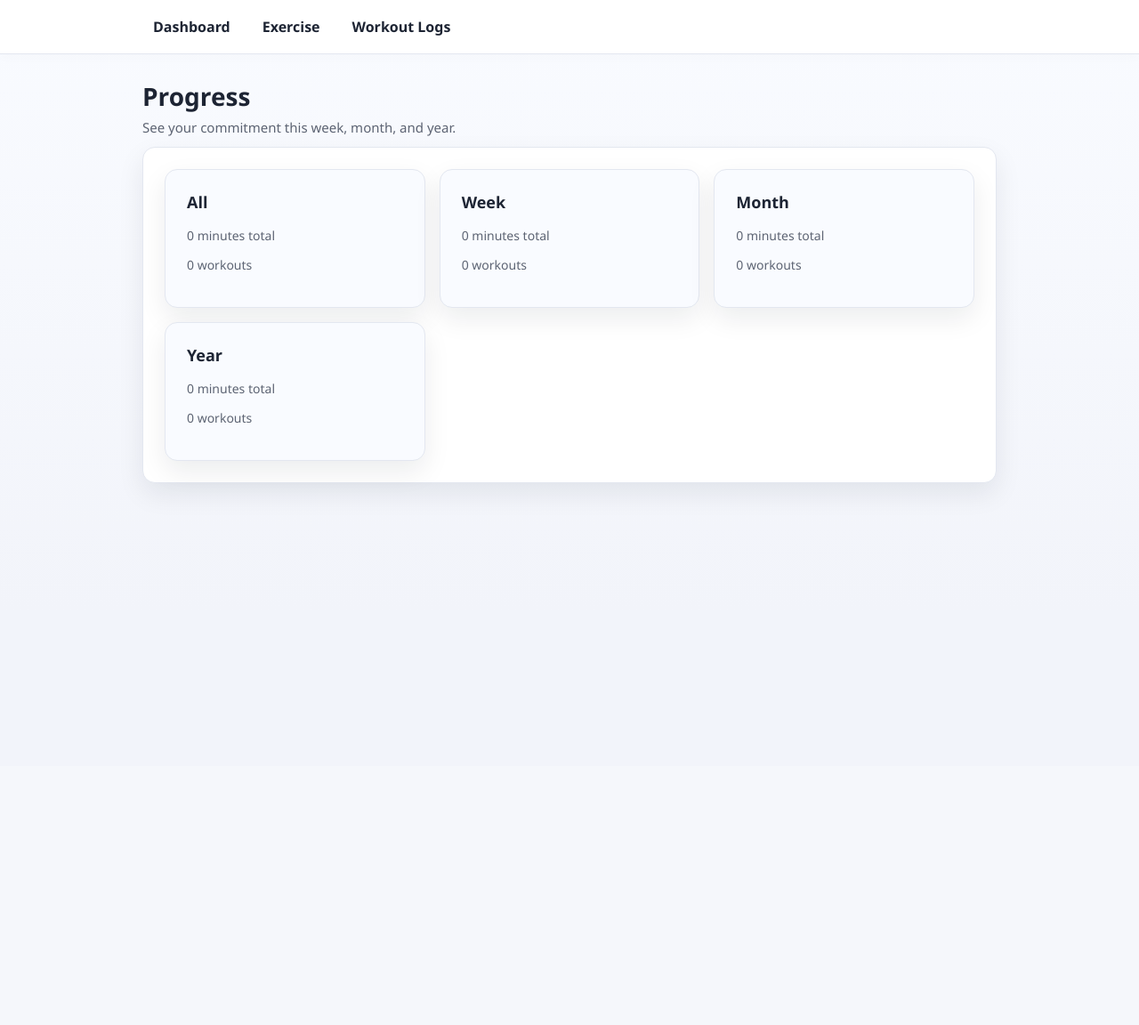
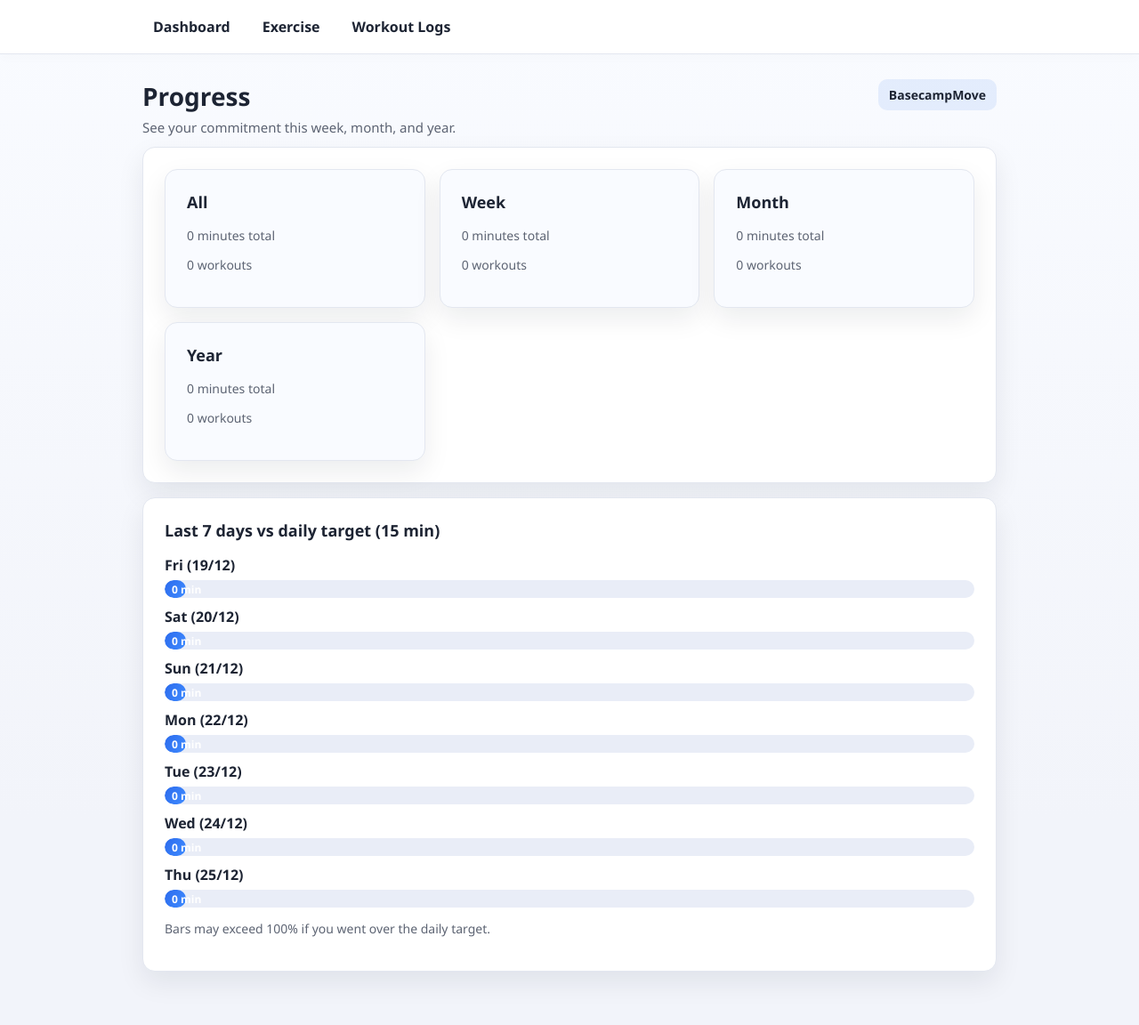
Before and after one commit to Ollie9T7/Exercise, a Flask app: page /exercise/progress in a window 1280 px wide. Shown: the whole page at 89% size. Before the commit the page ends 554 px from the top, so only its background shows below. Run offline with Flask 3, Linux system fonts and the light colour scheme; the visitor is signed in with stand-in values (Sample User, id 1).

Commit message:
NEW FEATURES

```diff
--- a/exercise_app/routes.py
+++ b/exercise_app/routes.py
@@ -22,6 +22,7 @@ from basecamp_core import login_required, admin_required, log_action, BASE_DIR
 
 
 WARMUP_CATEGORY_OPTIONS = ["cardio", "upper", "legs", "full-body", "mobility", "core", "stretch", "mixed"]
+DAILY_MINUTES_TARGET = 15
 
 
 def _paths():
@@ -81,6 +82,7 @@ def _append_workout_log_entry(state: dict):
         "warmups": state.get("warmups", []),
         "steps": state.get("steps", []),
         "rating": state.get("rating"),
+        "type": "guided",
     }
     append_workout_log(log_path, entry)
     return entry
@@ -152,6 +154,14 @@ def setup():
 
     # GET
     return render_template("exercise/setup.html", user=_get_logged_in_name())
+
+
+@exercise_bp.route("/home", methods=["GET"])
+@login_required
+def home():
+    username = session.get("username")
+    log_action(username, "exercise_home_view")
+    return render_template("exercise/home.html")
 
 @exercise_bp.route("/warmup", methods=["GET", "POST"])
 @login_required
@@ -276,6 +286,9 @@ def workout_logs():
                         entry["started_display"] = _format_timestamp(entry.get("started_at"))
                         entry["ended_display"] = _format_timestamp(entry.get("ended_at"))
                         entry["duration_minutes"] = _calc_duration_minutes(entry.get("started_at"), entry.get("ended_at"))
+                        entry["type"] = entry.get("type") or "guided"
+                        entry["name"] = entry.get("name")
+                        entry["notes"] = entry.get("notes")
                         logs.append(entry)
                     except json.JSONDecodeError:
                         continue
@@ -332,7 +345,77 @@ def progress():
             pass
 
     log_action(username, "exercise_progress_view")
-    return render_template("exercise/progress.html", counters=counters)
+    # Build a 7-day streak/goal view
+    daily_target = DAILY_MINUTES_TARGET
+    past_days = []
+    for i in range(6, -1, -1):
+        day = now - timedelta(days=i)
+        day_key = day.strftime("%Y-%m-%d")
+        minutes = 0
+        if os.path.exists(log_path):
+            try:
+                with open(log_path, "r") as f:
+                    for line in f:
+                        if not line.strip():
+                            continue
+                        entry = json.loads(line)
+                        start_iso = entry.get("started_at")
+                        end_iso = entry.get("ended_at")
+                        if not start_iso or not end_iso:
+                            continue
+                        entry_day = start_iso.split("T")[0]
+                        if entry_day == day_key:
+                            minutes += _calc_duration_minutes(start_iso, end_iso)
+            except Exception:
+                pass
+        past_days.append({
+            "label": day.strftime("%a"),
+            "minutes": minutes,
+            "target": daily_target,
+            "over": minutes - daily_target,
+            "date_label": day.strftime("%d/%m"),
+        })
+
+    return render_template("exercise/progress.html", counters=counters, past_days=past_days, daily_target=daily_target)
+
+
+@exercise_bp.route("/manual-log", methods=["GET", "POST"])
+@login_required
+def manual_log():
+    username = session.get("username")
+    exercises_path, warmups_path, log_path, config_path = _paths()
+
+    if request.method == "POST":
+        name = (request.form.get("name") or "").strip()
+        started = request.form.get("started_at")
+        ended = request.form.get("ended_at")
+        notes = (request.form.get("notes") or "").strip()
+
+        try:
+            start_dt = datetime.fromisoformat(started)
+            end_dt = datetime.fromisoformat(ended)
+            if end_dt < start_dt:
+                end_dt = start_dt
+        except Exception:
+            start_dt = datetime.now()
+            end_dt = start_dt
+
+        entry = {
+            "user": session.get("name") or session.get("username"),
+            "name": name or "Manual activity",
+            "type": "manual",
+            "started_at": start_dt.isoformat(),
+            "ended_at": end_dt.isoformat(),
+            "warmups": [],
+            "steps": [],
+            "rating": None,
+            "notes": notes,
+        }
+        append_workout_log(log_path, entry)
+        log_action(username, "exercise_manual_logged", {"name": name})
+        return redirect(url_for("exercise.workout_logs"))
+
+    return render_template("exercise/manual_log.html")
 
 # ───────── Admin (re-uses your admin role system) ─────────
 
--- a/static/css/exercise.css
+++ b/static/css/exercise.css
@@ -42,12 +42,15 @@ body {
   align-items: center;
   justify-content: space-between;
   height: 60px;
+  gap: 12px;
+  flex-wrap: wrap;
 }
 
 .nav-links {
   display: flex;
   gap: 12px;
   align-items: center;
+  flex-wrap: wrap;
 }
 
 .nav-links a {
@@ -322,6 +325,58 @@ body {
   color: #0f3b94;
 }
 
+.progress-bars {
+  display: grid;
+  gap: 10px;
+}
+
+.progress-row {
+  display: grid;
+  gap: 6px;
+}
+
+.progress-label {
+  font-weight: 600;
+  color: var(--text);
+}
+
+.progress-track {
+  background: #e9edf7;
+  border-radius: 10px;
+  position: relative;
+  height: 20px;
+  overflow: hidden;
+}
+
+.progress-fill {
+  background: linear-gradient(120deg, #2c6bed, #3f8bff);
+  height: 100%;
+  border-radius: 10px;
+  display: flex;
+  align-items: center;
+  padding-left: 8px;
+  color: #fff;
+  font-size: 12px;
+  white-space: nowrap;
+  min-width: 24px;
+}
+
+.progress-text {
+  font-weight: 700;
+}
+
+@media (max-width: 720px) {
+  .exercise-header {
+    flex-direction: column;
+    align-items: flex-start;
+  }
+  .top-nav-inner { padding: 0 12px; }
+  .page-width { padding: 0 16px; }
+  .nav-links { width: 100%; justify-content: flex-start; }
+  .card { padding: 18px; }
+  .reps-focus { font-size: 42px; }
+}
+
 @media (max-width: 720px) {
   .exercise-header {
     flex-direction: column;
--- a/templates/exercise/admin.html
+++ b/templates/exercise/admin.html
@@ -11,7 +11,7 @@
   <div class="top-nav">
     <div class="page-width top-nav-inner">
       <div class="nav-links">
-        <a href="{{ url_for('dashboard') }}">Dashboard</a>
+        <a href="{{ url_for('exercise.home') }}">BasecampMove</a>
         <a href="{{ url_for('exercise.setup') }}">Exercise</a>
       </div>
     </div>
@@ -23,6 +23,9 @@
         <div>
           <h1>Exercise Admin</h1>
           <p class="subheading">Manage exercises and warm-ups.</p>
+        </div>
+        <div class="header-actions">
+          <a class="text-link" href="{{ url_for('exercise.home') }}">BasecampMove</a>
         </div>
       </header>
 
--- a/templates/exercise/admin_exercises.html
+++ b/templates/exercise/admin_exercises.html
@@ -11,7 +11,7 @@
   <div class="top-nav">
     <div class="page-width top-nav-inner">
       <div class="nav-links">
-        <a href="{{ url_for('dashboard') }}">Dashboard</a>
+        <a href="{{ url_for('exercise.home') }}">BasecampMove</a>
         <a href="{{ url_for('exercise.setup') }}">Exercise</a>
         <a href="{{ url_for('exercise.progress') }}">Progress</a>
         <a href="{{ url_for('exercise.workout_logs') }}">Workout Logs</a>
--- a/templates/exercise/admin_warmups.html
+++ b/templates/exercise/admin_warmups.html
@@ -11,7 +11,7 @@
   <div class="top-nav">
     <div class="page-width top-nav-inner">
       <div class="nav-links">
-        <a href="{{ url_for('dashboard') }}">Dashboard</a>
+        <a href="{{ url_for('exercise.home') }}">BasecampMove</a>
         <a href="{{ url_for('exercise.setup') }}">Exercise</a>
         <a href="{{ url_for('exercise.progress') }}">Progress</a>
         <a href="{{ url_for('exercise.workout_logs') }}">Workout Logs</a>
--- a/templates/exercise/complete.html
+++ b/templates/exercise/complete.html
@@ -11,7 +11,7 @@
   <div class="top-nav">
     <div class="page-width top-nav-inner">
       <div class="nav-links">
-        <a href="{{ url_for('dashboard') }}">Dashboard</a>
+        <a href="{{ url_for('exercise.home') }}">BasecampMove</a>
         <a href="{{ url_for('exercise.setup') }}">Plan another</a>
         <a href="{{ url_for('exercise.progress') }}">Progress</a>
         <a href="{{ url_for('exercise.workout_logs') }}">Workout Logs</a>
--- a/templates/exercise/progress.html
+++ b/templates/exercise/progress.html
@@ -25,6 +25,9 @@
           <h1>Progress</h1>
           <p class="subheading">See your commitment this week, month, and year.</p>
         </div>
+        <div class="header-actions">
+          <a class="text-link" href="{{ url_for('exercise.home') }}">BasecampMove</a>
+        </div>
       </header>
 
       <main class="exercise-main">
@@ -37,6 +40,23 @@
             </div>
           {% endfor %}
         </div>
+
+        <div class="card">
+          <h2 class="section-title">Last 7 days vs daily target ({{ daily_target }} min)</h2>
+          <div class="progress-bars">
+            {% for day in past_days %}
+              <div class="progress-row">
+                <div class="progress-label">{{ day.label }} ({{ day.date_label }})</div>
+                <div class="progress-track">
+                  <div class="progress-fill" style="width: {{ [ (day.minutes / day.target * 100), 120 ] | min }}%;">
+                    <span class="progress-text">{{ day.minutes }} min</span>
+                  </div>
+                </div>
+              </div>
+            {% endfor %}
+          </div>
+          <p class="helper">Bars may exceed 100% if you went over the daily target.</p>
+        </div>
       </main>
     </div>
   </div>
--- a/templates/exercise/setup.html
+++ b/templates/exercise/setup.html
@@ -11,7 +11,7 @@
   <div class="top-nav">
     <div class="page-width top-nav-inner">
       <div class="nav-links">
-        <a href="{{ url_for('dashboard') }}">Dashboard</a>
+        <a href="{{ url_for('exercise.home') }}">BasecampMove</a>
         <a href="{{ url_for('exercise.admin_home') }}">Exercise Admin</a>
         <a href="{{ url_for('exercise.progress') }}">Progress</a>
         <a href="{{ url_for('exercise.workout_logs') }}">Workout Logs</a>
@@ -28,6 +28,9 @@
         <div>
           <h1>Plan your workout</h1>
           <p class="subheading">Choose an intensity and focus — we’ll build the steps for you.</p>
+        </div>
+        <div class="header-actions">
+          <a class="text-link" href="{{ url_for('exercise.home') }}">BasecampMove</a>
         </div>
       </header>
 
--- a/templates/exercise/warmup.html
+++ b/templates/exercise/warmup.html
@@ -11,7 +11,7 @@
   <div class="top-nav">
     <div class="page-width top-nav-inner">
       <div class="nav-links">
-        <a href="{{ url_for('dashboard') }}">Dashboard</a>
+        <a href="{{ url_for('exercise.home') }}">BasecampMove</a>
         <a href="{{ url_for('exercise.setup') }}">Restart</a>
         <a href="{{ url_for('exercise.progress') }}">Progress</a>
         <a href="{{ url_for('exercise.workout_logs') }}">Workout Logs</a>
--- a/templates/exercise/workout.html
+++ b/templates/exercise/workout.html
@@ -11,7 +11,7 @@
   <div class="top-nav">
     <div class="page-width top-nav-inner">
       <div class="nav-links">
-        <a href="{{ url_for('dashboard') }}">Dashboard</a>
+        <a href="{{ url_for('exercise.home') }}">BasecampMove</a>
         <a href="{{ url_for('exercise.setup') }}">Restart</a>
         <a href="{{ url_for('exercise.progress') }}">Progress</a>
         <a href="{{ url_for('exercise.workout_logs') }}">Workout Logs</a>
```
Also changed, not shown: templates/exercise/home.html (added, +45 -0 lines), templates/exercise/logs.html (+10 -3 lines), templates/exercise/manual_log.html (added, +59 -0 lines).
